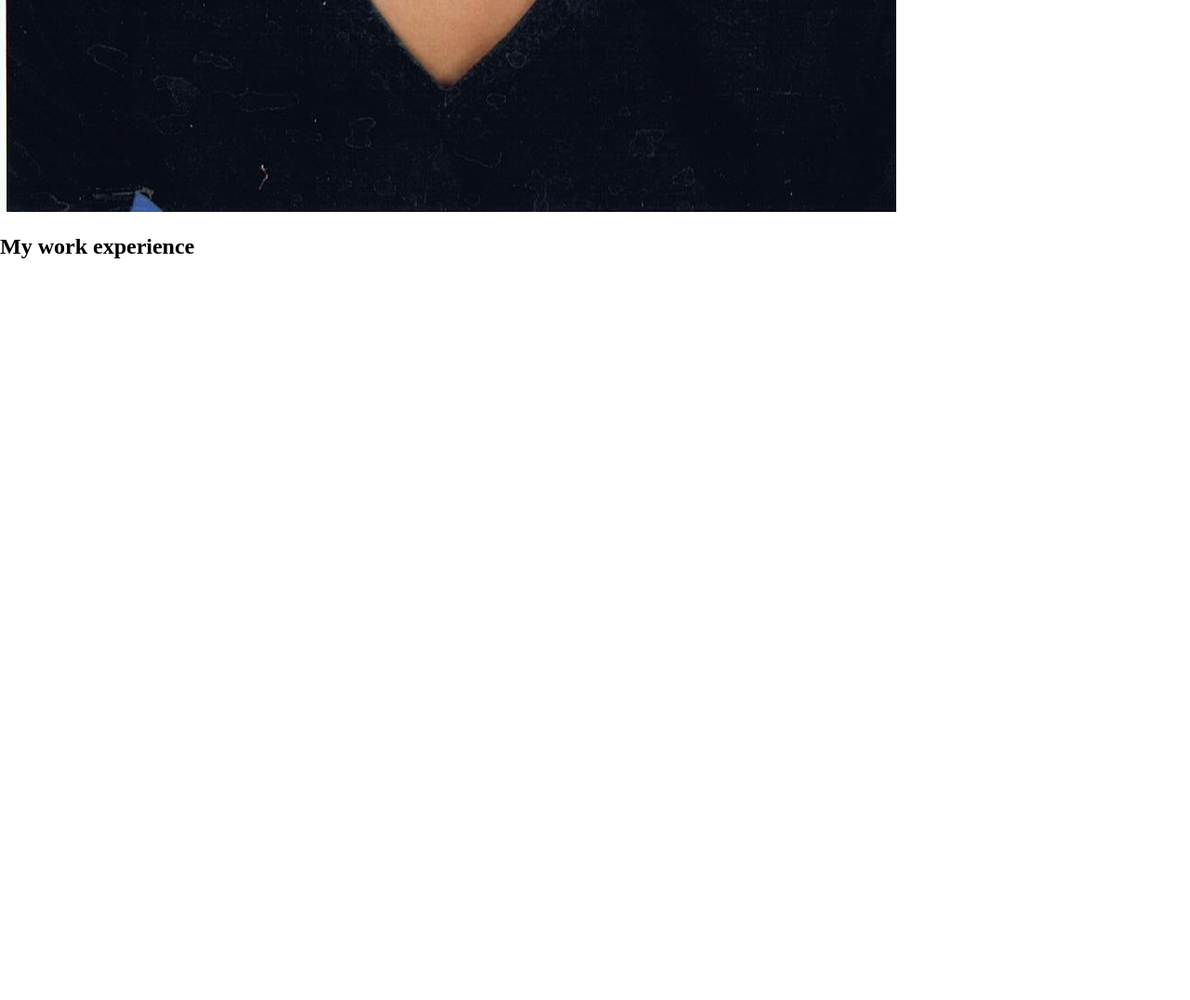
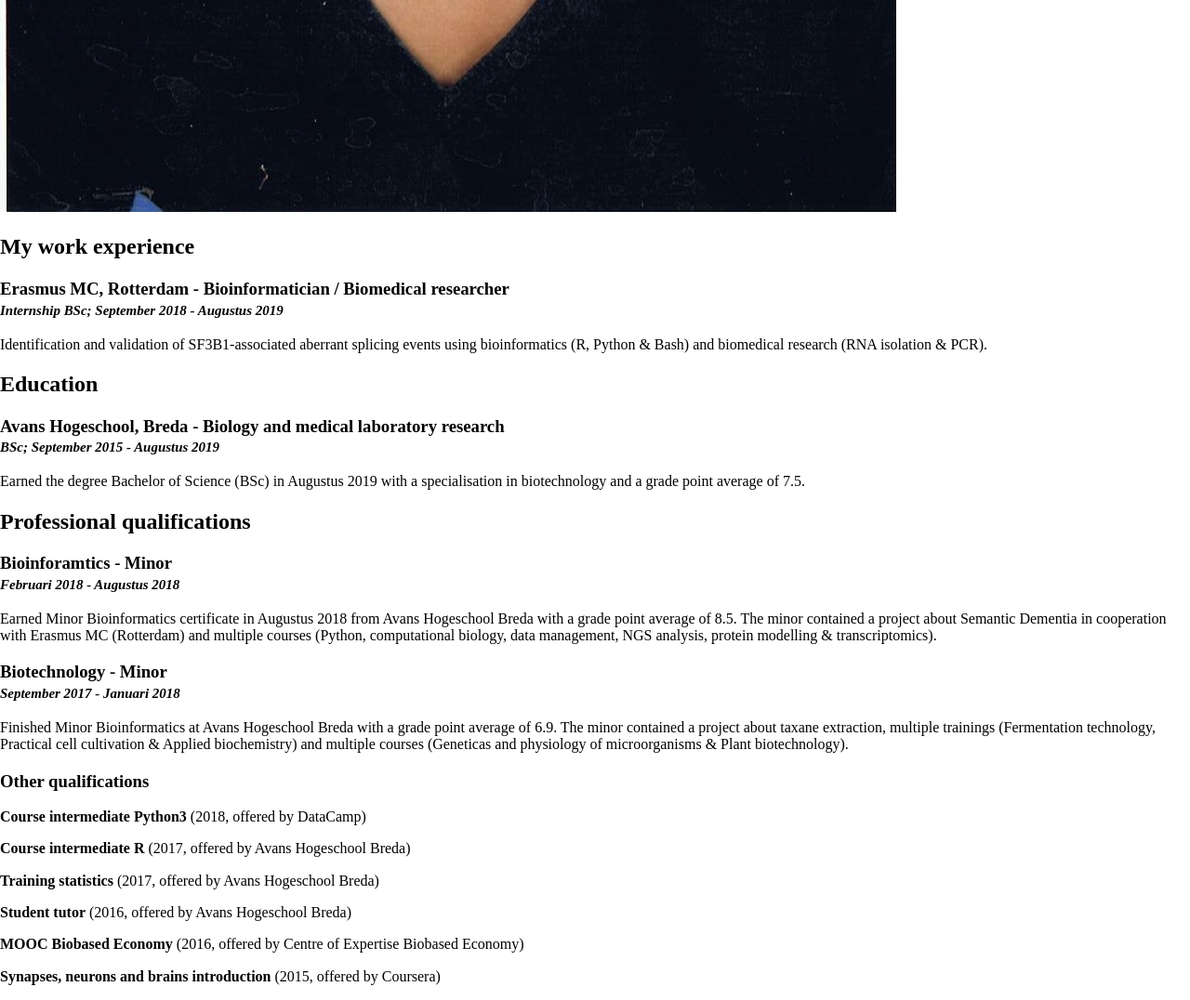
Before and after one commit to LuukHenk/portfolio, a plain HTML site: page index.html in a window 1280 px wide. Shown: the part 1552-2628 px from the top of the page at 93% size. Before the commit the page ends 1852 px from the top, so only its background shows below. Drawn offline with nearby package versions, Linux system fonts and the light colour scheme.

Commit message:
Updated the index.html: Updated the work experience section, added the education section and added the professional qualifications section

```diff
--- a/index.html
+++ b/index.html
@@ -25,8 +25,8 @@
 				<ul class="nav__list">
 					<li class="nav__item"><a href="#home" class="nav__link">Home</a></li>
 					<li class="nav__item"><a href="#work" class="nav__link">Work experience</a></li>
-					<li class="nav__item"><a href="#" class="nav__link">Education</a></li>
-					<li class="nav__item"><a href="#" class="nav__link">Professional qualifications</a></li>
+					<li class="nav__item"><a href="#edu"  class="nav__link">Education</a></li>
+					<li class="nav__item"><a href="#qual" class="nav__link">Professional qualifications</a></li>
 					<li class="nav__item"><a href="#" class="nav__link">Professional skills</a></li>
 					<li class="nav__item"><a href="#" class="nav__link">Extra-curricular achievements</a></li>
 				</ul>
@@ -43,12 +43,71 @@
 		<!-- Work experience -->
 		<section class="work_experience" id="work">
 			<h2 class="section__title section__title--work_experience">My work experience</h2>
-			<!-- We can add multiple subdivs in experiences -->
+			<!-- List of experiences -->
 			<div class="experiences">
 				<div class="experience">
-					<h3></h3>
+					<h3><strong>Erasmus MC</strong>, Rotterdam - Bioinformatician / Biomedical researcher
+						<br><small><i>Internship BSc; September 2018 - Augustus 2019</i></small></h3>
+					<p>Identification and validation of SF3B1-associated aberrant splicing events using
+					bioinformatics (R, Python &amp; Bash) and biomedical research (RNA isolation &amp; PCR).</p>
 				</div>
 			</div>
 		</section>
+
+		<!-- Education -->
+		<section class="my_education" id="edu">
+			<h2 class="section__title section__title--my_education">Education</h2>
+			<!-- List of educations -->
+			<div class="educations">
+				<div class="education">
+					<h3><strong>Avans Hogeschool</strong>, Breda - Biology and medical laboratory research
+						<br><small><i>BSc; September 2015 - Augustus 2019</i></small></h3>
+					<p>Earned the degree Bachelor of Science (BSc) in Augustus 2019 with a specialisation in
+					biotechnology and a grade point average of 7.5.</p>
+				</div>
+			</div>
+		</section>
+
+		<!-- Professional qualifications -->
+		<section class="my_qualifications" id="qual">
+			<h2 class="section__title section__title--my_qualifications">Professional qualifications</h2>
+			<!-- List of qualifications -->
+			<div class="qualifications">
+				<div class="qualification">
+					<h3><strong>Bioinforamtics</strong> - Minor
+						<br><small><i>Februari 2018 - Augustus 2018</i></small></h3>
+					<p>Earned Minor Bioinformatics certificate in Augustus 2018 from Avans Hogeschool Breda with
+					a grade point average of 8.5. The minor contained a project about Semantic Dementia in
+					cooperation with Erasmus MC (Rotterdam) and multiple courses (Python, computational biology,
+					data management, NGS analysis, protein modelling &amp; transcriptomics).</p>
+				</div>
+				<div class="qualification">
+					<h3><strong>Biotechnology</strong> - Minor
+						<br><small><i>September 2017 - Januari 2018</i></small></h3>
+					<p>Finished Minor Bioinformatics at Avans Hogeschool Breda with a grade point average of 6.9.
+					The minor contained a project about taxane extraction, multiple trainings (Fermentation
+					technology, Practical cell cultivation &amp; Applied biochemistry) and multiple courses
+					(Geneticas and physiology of microorganisms &amp; Plant biotechnology).</p>
+				</div>
+			</div>
+			<div class="other_qualifications">
+			<!-- List of other qualifications -->
+			<!-- <p class="other_qualification"><strong>#</strong>#</p> -->
+				<h3><strong>Other qualifications</strong></h3>
+				<p class="other_qualification"><strong>Course intermediate Python3</strong> (2018, offered by
+				DataCamp)</p>
+				<p class="other_qualification"><strong>Course intermediate R</strong> (2017, offered by Avans
+				Hogeschool Breda)</p>
+				<p class="other_qualification"><strong>Training statistics</strong> (2017, offered by Avans
+				Hogeschool Breda)</p>
+				<p class="other_qualification"><strong>Student tutor</strong> (2016, offered by Avans
+				Hogeschool Breda)</p>
+				<p class="other_qualification"><strong>MOOC Biobased Economy</strong> (2016, offered by
+				Centre of Expertise Biobased Economy)</p>
+				<p class="other_qualification"><strong>Synapses, neurons and brains introduction</strong>
+				(2015, offered by Coursera)</p>
+			</div>
+		</section>
+
 	</body>
 </html>
```
Also changed, not shown: 1 other file.
